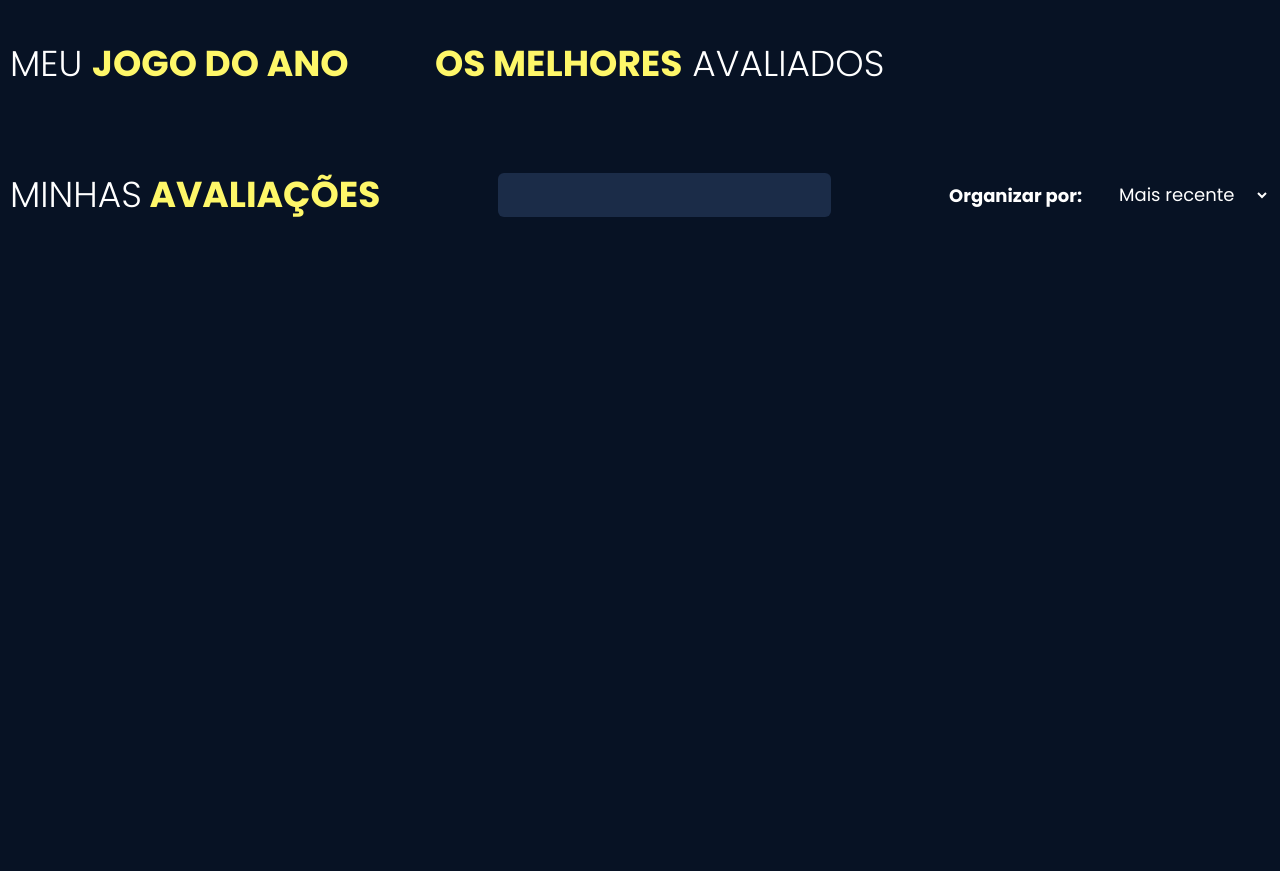
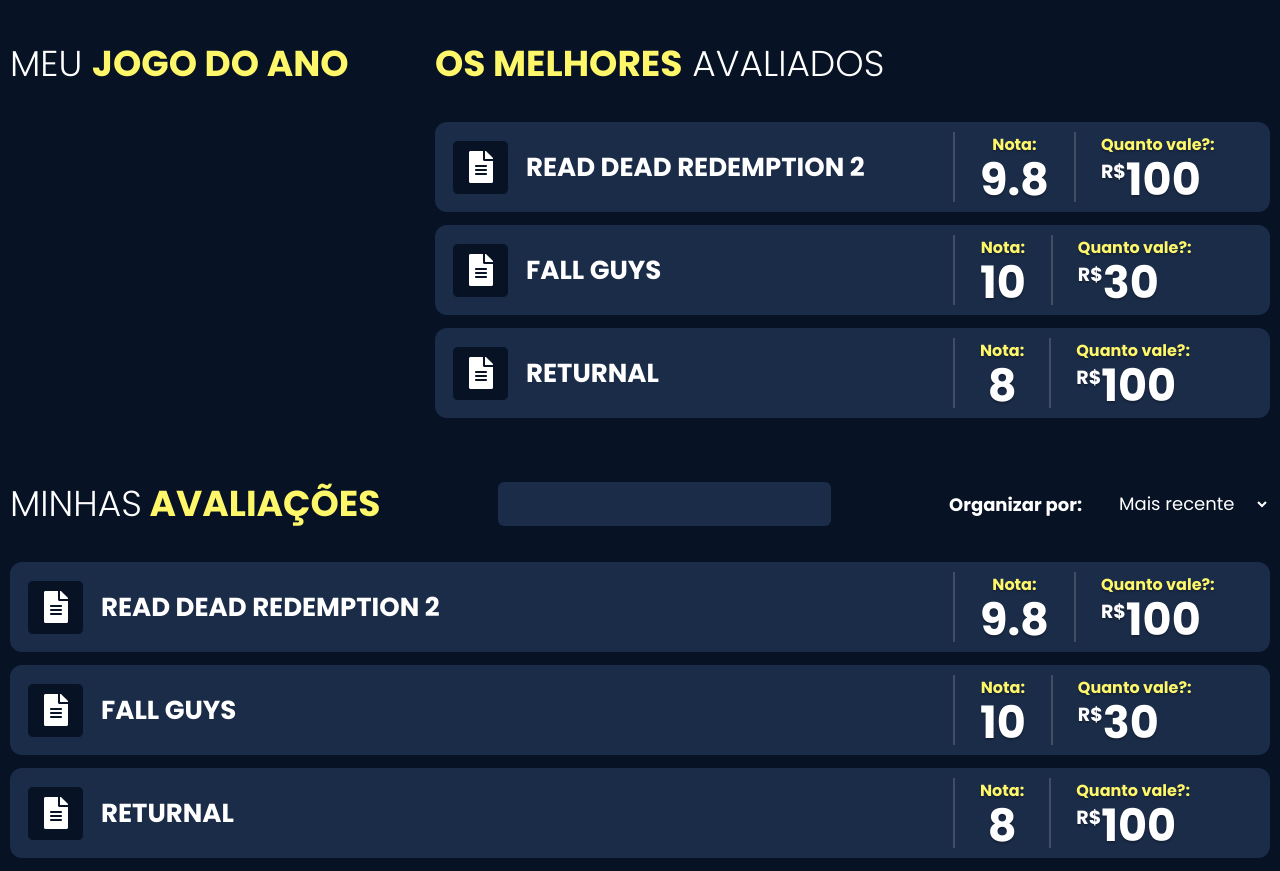
Before and after one commit to fernandovfilho/my-jame-list-frontend, a React (Create React App) app: page /profile in a window 1280 px wide. Shown: the part 640-1511 px from the top of the page. Before the commit the page ends 860 px from the top, so only its background shows below. Built offline with nearby package versions, Linux system fonts and the light colour scheme.

Commit message:
refactory: render component ratedGame

```diff
--- a/src/pages/profile/index.js
+++ b/src/pages/profile/index.js
@@ -1,8 +1,61 @@
+import { useState } from "react";
+import { RatedGame } from "../../components/ratedGame";
 import { StreamerProfile } from "../../components/StreamerProfile";
 
 import styles from "./styles.module.scss";
 
 export function Profile() {
+  const [bestRatedGames, setBetRatedGames] = useState([
+    {
+      title: "Read Dead Redemption 2",
+      average: "9.8",
+      price: "100",
+      description: "",
+    },
+    {
+      title: "Fall guys",
+      average: "10",
+      price: "30",
+      description: "",
+    },
+    {
+      title: "Returnal",
+      average: "8",
+      price: "100",
+      description: "",
+    },
+  ]);
+
+  const [myRatingGames, setMyRatingGames] = useState([
+    {
+      title: "Read Dead Redemption 2",
+      day: "26",
+      month: "outubro",
+      year: "2018",
+      average: "9.8",
+      price: "100",
+      description: "",
+    },
+    {
+      title: "Fall guys",
+      day: "04",
+      month: "agosto",
+      year: "2020",
+      average: "10",
+      price: "30",
+      description: "",
+    },
+    {
+      title: "Returnal",
+      day: "30",
+      month: "abril",
+      year: "2021",
+      average: "8",
+      price: "100",
+      description: "",
+    },
+  ]);
+
   return (
     <div className={styles.container}>
       <StreamerProfile />
@@ -32,7 +85,19 @@ export function Profile() {
           </p>
 
           <div className={styles.cardRatedGame}>
-            {/* Add Component RatedGame - Issues #11 */}
+            {bestRatedGames.map((bestRatedGame) => {
+              return (
+                <RatedGame
+                  title={bestRatedGame.title}
+                  day={bestRatedGame.day}
+                  month={bestRatedGame.month}
+                  year={bestRatedGame.year}
+                  average={bestRatedGame.average}
+                  price={bestRatedGame.price}
+                  description={bestRatedGame.description}
+                />
+              );
+            })}
           </div>
         </div>
       </section>
@@ -56,7 +121,19 @@ export function Profile() {
         </div>
 
         <div className={styles.cardRatedGame}>
-          {/* Add Component RatedGame - Issues #11 */}
+          {myRatingGames.map((myRatedGame) => {
+            return (
+              <RatedGame
+                title={myRatedGame.title}
+                day={myRatedGame.day}
+                month={myRatedGame.month}
+                year={myRatedGame.year}
+                average={myRatedGame.average}
+                price={myRatedGame.price}
+                description={myRatedGame.description}
+              />
+            );
+          })}
         </div>
       </section>
     </div>
--- a/src/pages/profile/styles.module.scss
+++ b/src/pages/profile/styles.module.scss
@@ -85,6 +85,7 @@ section {
   flex-direction: row;
   justify-content: space-between;
   align-items: center;
+  margin-bottom: 35px;
 
   input {
     width: 333px;
```
